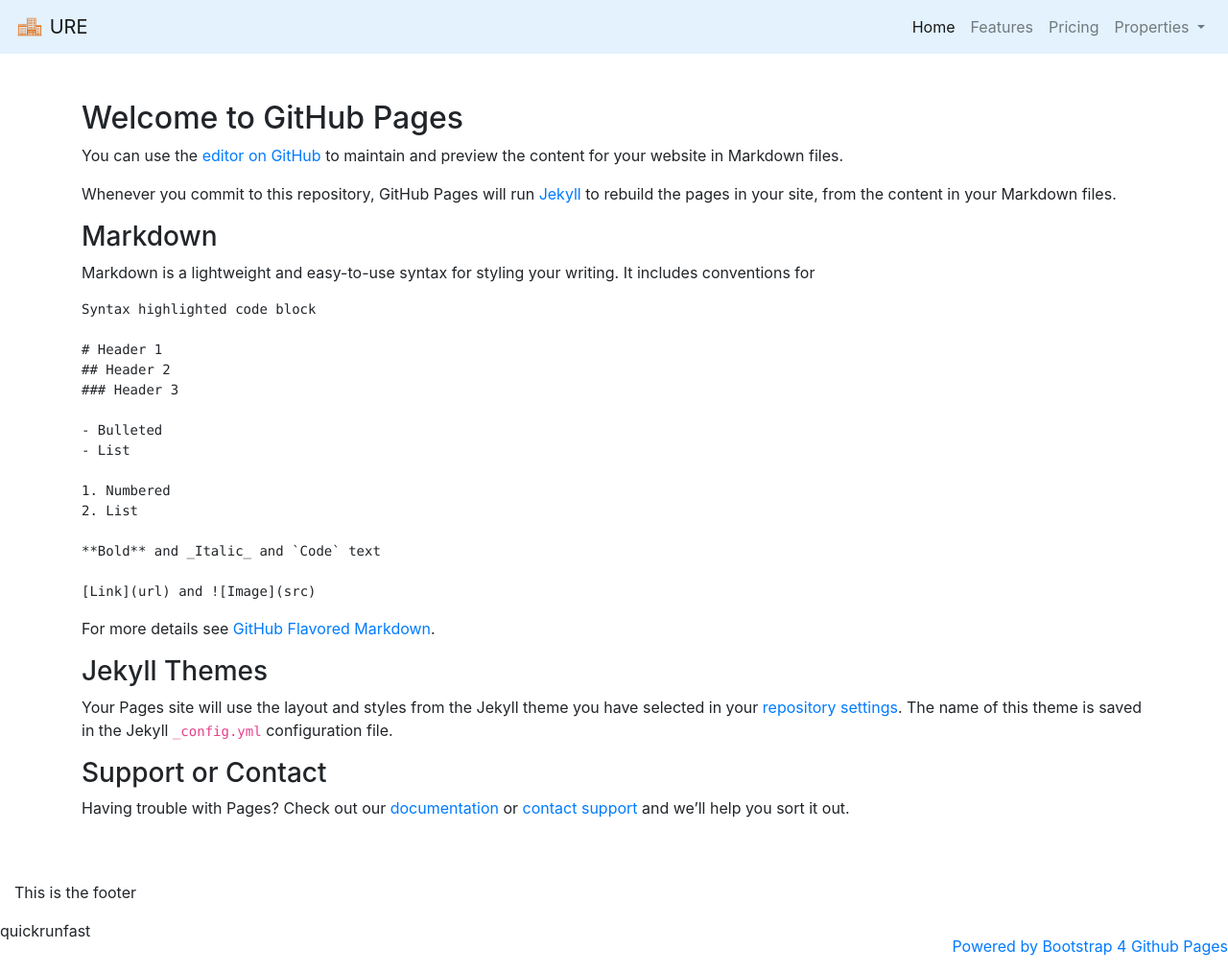
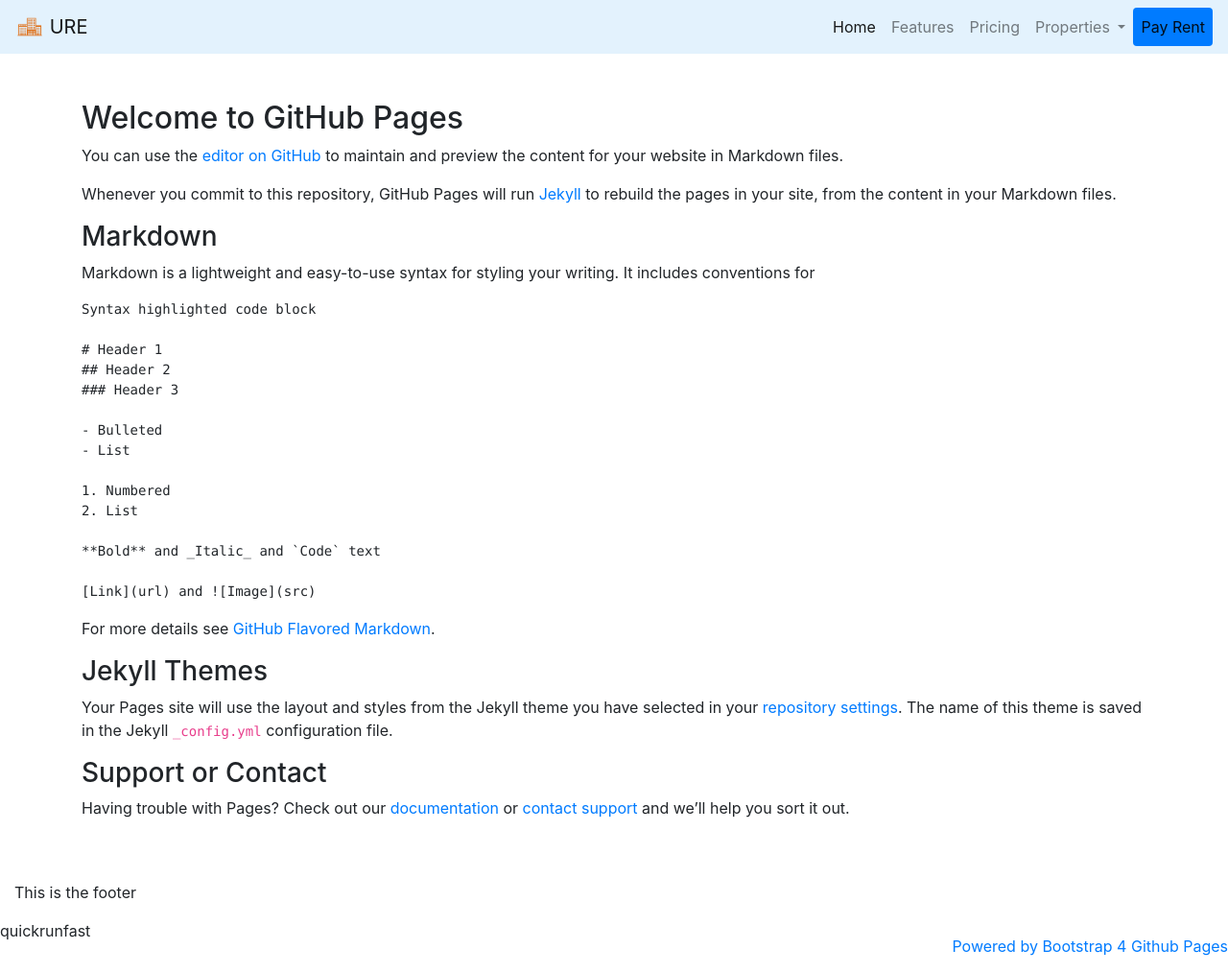
Before and after one commit to quickrunfast/quickrunfast, a Jekyll site: the page built from index.md, in a window 1280 px wide. Shown: the whole page at 96% size. Built offline with Jekyll 4.4.1, drawn with Linux system fonts in a browser that asks for light colours; our own code applies the rules of GitHub Pages for plain Markdown files.

Commit message:
add pill

```diff
--- a/_includes/header.html
+++ b/_includes/header.html
@@ -28,6 +28,9 @@
           <a class="dropdown-item" href="#">Something else here</a>
         </div>
       </li>
+      <li class="nav nav-pills">
+        <a class="nav-link active" href="#">Pay Rent</a>
+      </li>
     </ul>
   </div>
 </nav>
```
